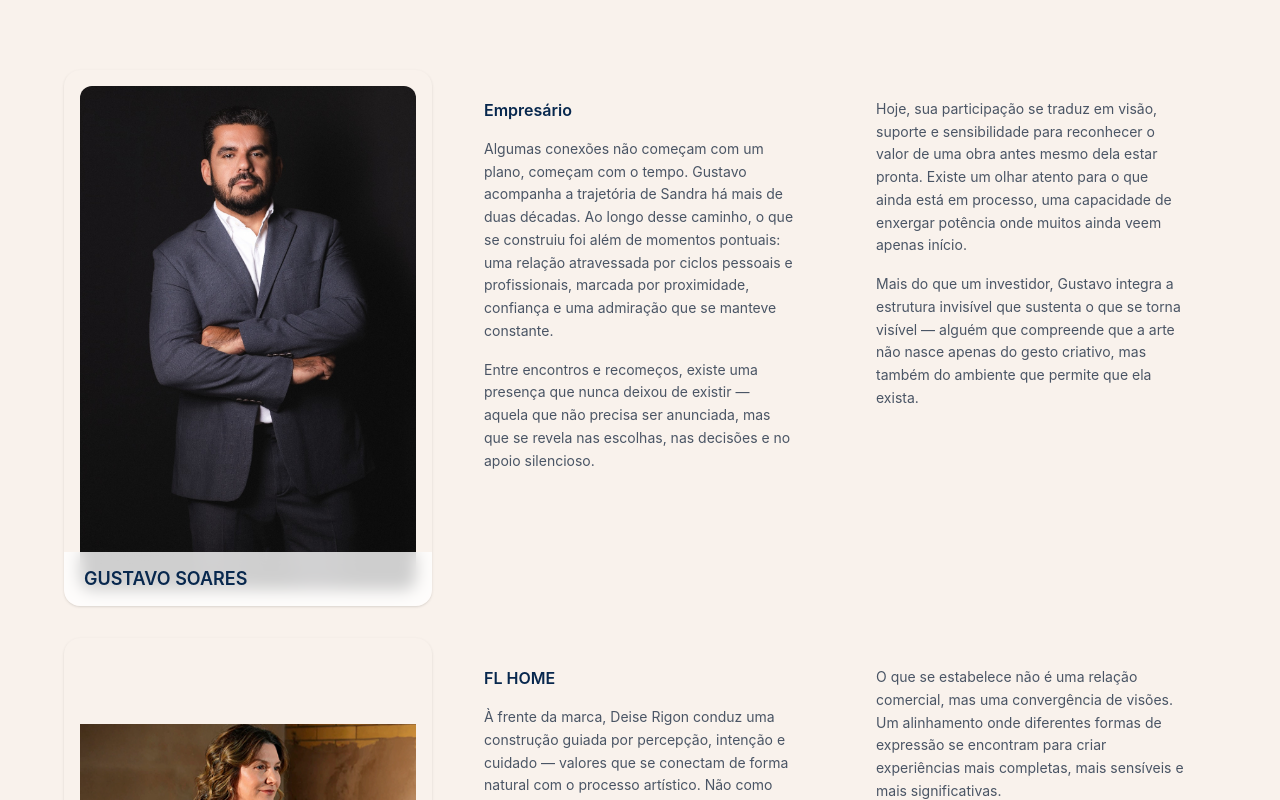
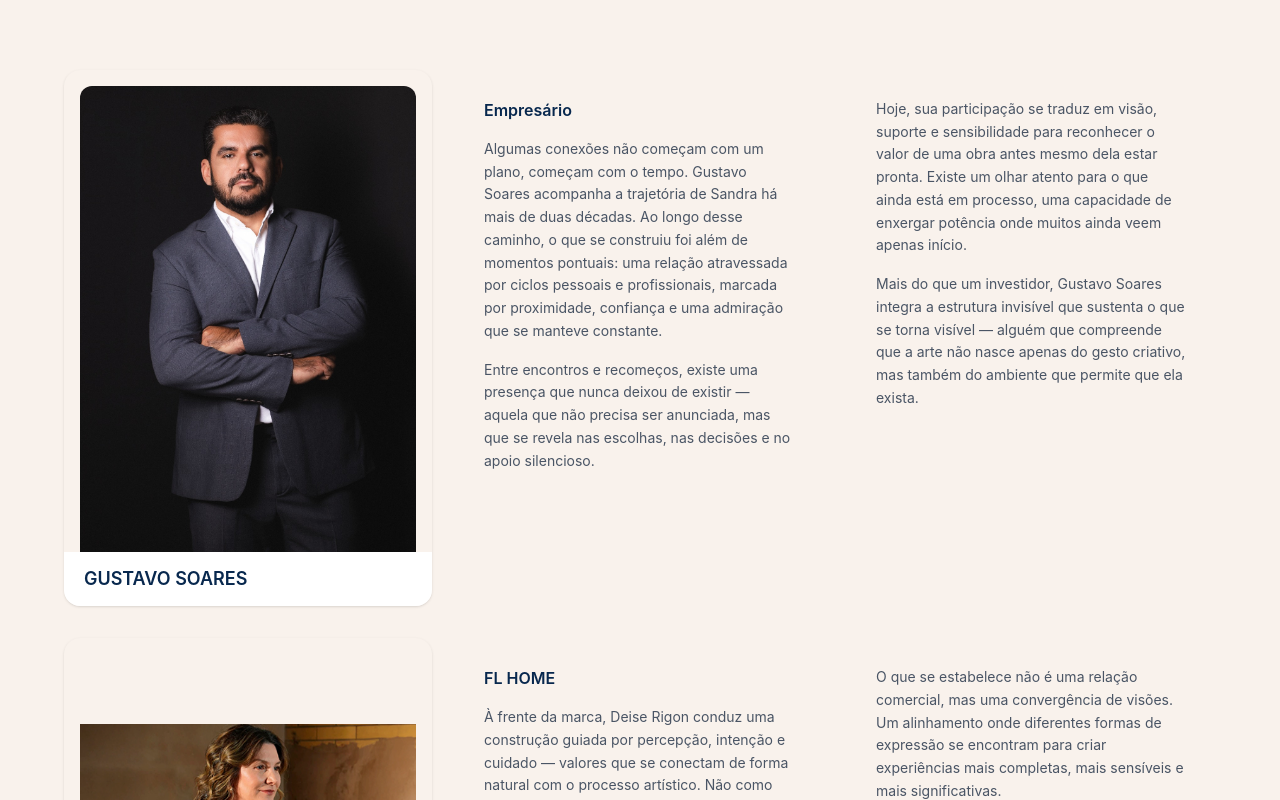
Before and after one commit to ABabayaga/Site-Sandra, a React (Vite) app: page / in a window 1280 px wide. Shown: the part 5000-5800 px from the top of the page. Built offline with nearby package versions, Linux system fonts and the light colour scheme; a web font is replaced by a local one.

Commit message:
Ajuste nome

```diff
--- a/src/components/Conexoes.tsx
+++ b/src/components/Conexoes.tsx
@@ -3,8 +3,8 @@ const conexoes = [
         nome: 'GUSTAVO SOARES',
         cargo: 'Empresário',
         imagem: '/gus4.jpeg',
-        texto1: `Algumas conexões não começam com um plano, começam com o tempo. Gustavo acompanha a trajetória de Sandra há mais de duas décadas. Ao longo desse caminho, o que se construiu foi além de momentos pontuais: uma relação atravessada por ciclos pessoais e profissionais, marcada por proximidade, confiança e uma admiração que se manteve constante.\n\nEntre encontros e recomeços, existe uma presença que nunca deixou de existir — aquela que não precisa ser anunciada, mas que se revela nas escolhas, nas decisões e no apoio silencioso.`,
-        texto2: `Hoje, sua participação se traduz em visão, suporte e sensibilidade para reconhecer o valor de uma obra antes mesmo dela estar pronta. Existe um olhar atento para o que ainda está em processo, uma capacidade de enxergar potência onde muitos ainda veem apenas início.\n\nMais do que um investidor, Gustavo integra a estrutura invisível que sustenta o que se torna visível — alguém que compreende que a arte não nasce apenas do gesto criativo, mas também do ambiente que permite que ela exista.`,
+        texto1: `Algumas conexões não começam com um plano, começam com o tempo. Gustavo Soares acompanha a trajetória de Sandra há mais de duas décadas. Ao longo desse caminho, o que se construiu foi além de momentos pontuais: uma relação atravessada por ciclos pessoais e profissionais, marcada por proximidade, confiança e uma admiração que se manteve constante.\n\nEntre encontros e recomeços, existe uma presença que nunca deixou de existir — aquela que não precisa ser anunciada, mas que se revela nas escolhas, nas decisões e no apoio silencioso.`,
+        texto2: `Hoje, sua participação se traduz em visão, suporte e sensibilidade para reconhecer o valor de uma obra antes mesmo dela estar pronta. Existe um olhar atento para o que ainda está em processo, uma capacidade de enxergar potência onde muitos ainda veem apenas início.\n\nMais do que um investidor, Gustavo Soares integra a estrutura invisível que sustenta o que se torna visível — alguém que compreende que a arte não nasce apenas do gesto criativo, mas também do ambiente que permite que ela exista.`,
     },
     {
         nome: 'Deise Rigon',
@@ -39,7 +39,7 @@ export default function Conexoes() {
                                     alt={c.nome}
                                     className="w-full h-full object-contain rounded-xl"
                                 />
-                                <div className="absolute right-0 bottom-0 left-0 bg-white/80 px-4 py-3 backdrop-blur-sm sm:px-5 sm:py-4">
+                                <div className="absolute right-0 bottom-0 left-0 bg-white px-4 py-3 sm:px-5 sm:py-4">
                                     <p className="text-base leading-tight font-semibold text-[#08284E] sm:text-lg">{c.nome}</p>
                                 </div>
                             </div>
```
